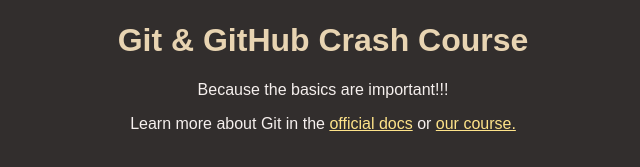
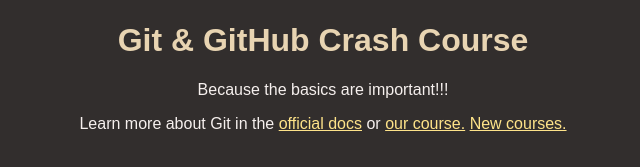
Before and after one commit to pejmanm6161/GitHub-Action, a plain HTML site: page index.html in a window 1280 px wide. Shown: the part 147-314 px from the top of the page, without its empty margins (317-957 px from the left). Drawn offline with Linux system fonts and the light colour scheme.

Commit message:
new link added

```diff
--- a/index.html
+++ b/index.html
@@ -18,6 +18,7 @@
         Learn more about Git in the
         <a href="https://git-scm.com/book/en/v2">official docs</a> or
         <a href="https://acad.link/git">our course.</a>
+        <a href="https://acad.link/git">New courses.</a>
       </p>
     </main>
   </body>
```
